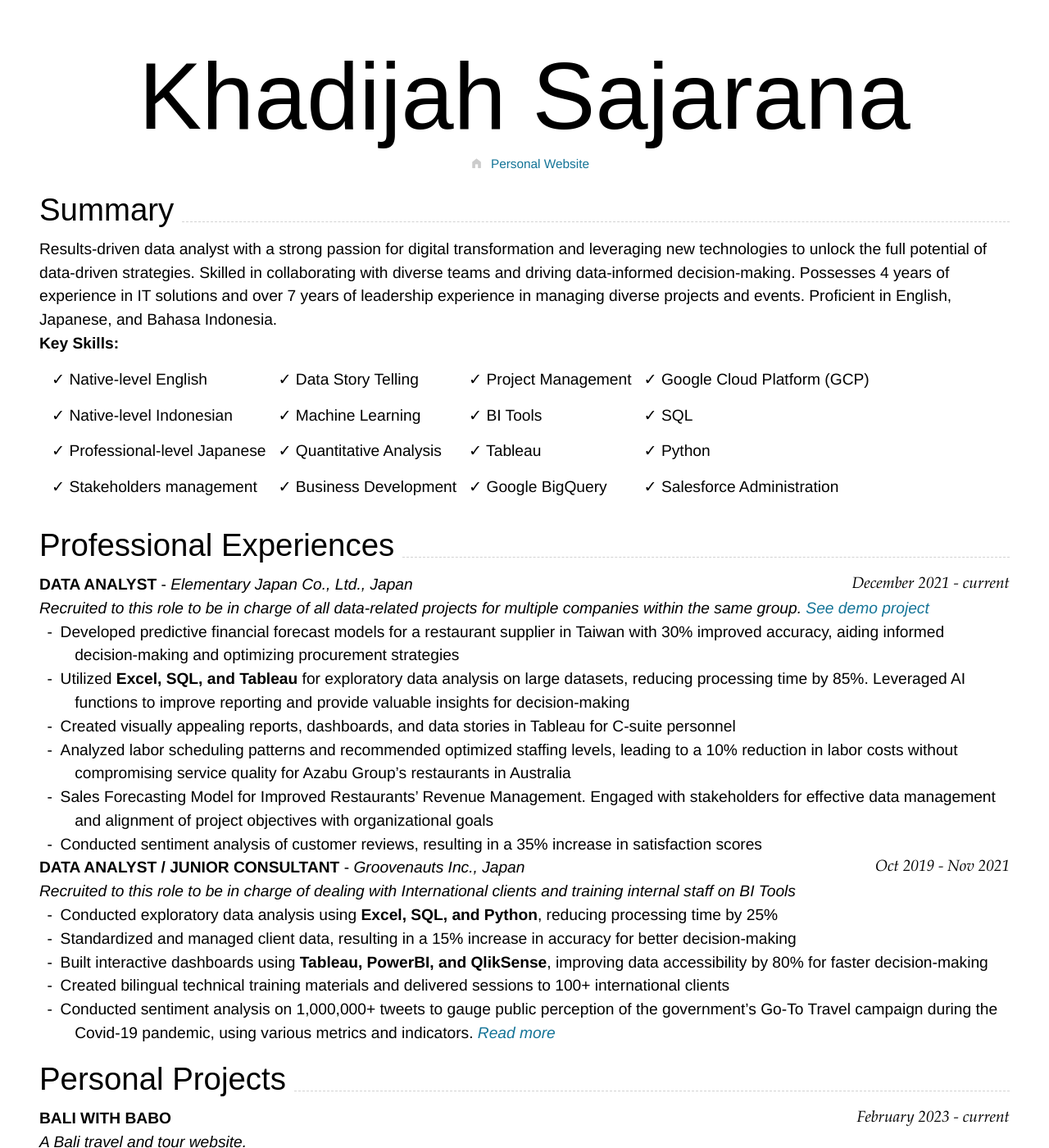
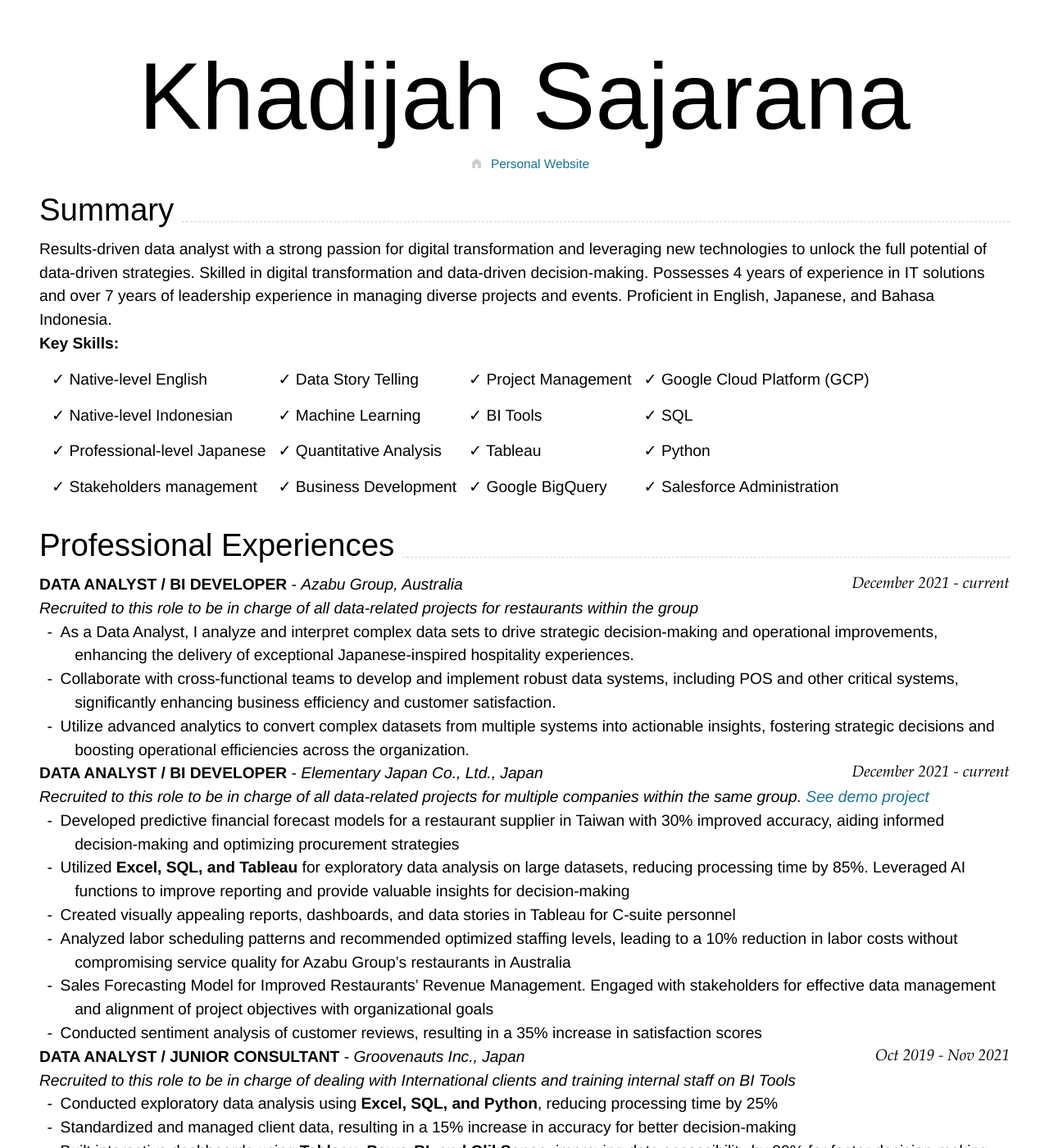
Before and after one commit to ksajarana/KhadijahSajarana_Resume, a Jekyll site: the page built from index.md, in a window 1280 px wide and 1400 px high. Shown: the whole window at 82% size. Built offline with Jekyll 4.4.1, drawn with Linux system fonts in a browser that asks for light colours; nearby versions of some CDN libraries; some of the changed text lies outside the part shown.

Commit message:
Update May 12 index.md

```diff
--- a/index.md
+++ b/index.md
@@ -2,7 +2,7 @@
 layout: cv
 title: Khadijah Sajarana
 homepage:
-  url: https://khadijahsajarana.devi.page/
+  url: https://www.khadijahsajarana.com
   text: Personal Website
 
 ---
@@ -13,7 +13,7 @@ homepage:
 
 ## Summary
 
-Results-driven data analyst with a strong passion for digital transformation and leveraging new technologies to unlock the full potential of data-driven strategies. Skilled in collaborating with diverse teams and driving data-informed decision-making. Possesses 4 years of experience in IT solutions and over 7 years of leadership experience in managing diverse projects and events. Proficient in English, Japanese, and Bahasa Indonesia.
+Results-driven data analyst with a strong passion for digital transformation and leveraging new technologies to unlock the full potential of data-driven strategies. Skilled in digital transformation and data-driven decision-making. Possesses 4 years of experience in IT solutions and over 7 years of leadership experience in managing diverse projects and events. Proficient in English, Japanese, and Bahasa Indonesia.
 
 **Key Skills:**
 
@@ -47,7 +47,17 @@ Results-driven data analyst with a strong passion for digital transformation and
 
 ## Professional Experiences
 
-**DATA ANALYST** - *Elementary Japan Co., Ltd., Japan* `December 2021 - current`
+**DATA ANALYST / BI DEVELOPER** - *Azabu Group, Australia* `December 2021 - current`
+
+*Recruited to this role to be in charge of all data-related projects for restaurants within the group*
+
+- As a Data Analyst, I analyze and interpret complex data sets to drive strategic decision-making and operational improvements, enhancing the delivery of exceptional Japanese-inspired hospitality experiences.
+- Collaborate with cross-functional teams to develop and implement robust data systems, including POS and other critical systems, significantly enhancing business efficiency and customer satisfaction.
+- Utilize advanced analytics to convert complex datasets from multiple systems into actionable insights, fostering strategic decisions and boosting operational efficiencies across the organization.
+
+
+
+**DATA ANALYST / BI DEVELOPER** - *Elementary Japan Co., Ltd., Japan* `December 2021 - current`
 
 *Recruited to this role to be in charge of all data-related projects for multiple companies within the same group.* [*See demo project*](https://public.tableau.com/views/SalesandMarginDashboard-Demo/Home?:language=en-US&publish=yes&:display_count=n&:origin=viz_share_link)
 
@@ -76,9 +86,9 @@ Results-driven data analyst with a strong passion for digital transformation and
 **BALI WITH BABO** `February 2023 - current`
 
 *A Bali travel and tour website.*
-- Design and implement the business development plan, increasing revenue by 110%
+- Design and implement the business development plan
 - Built the company’s [website](https://www.baliwithbabo.com), designed [business and promotional materials](https://ko-fi.com/s/1d9bd81c3b)
-- Lead the company's effort to expand the target market Internationally, resulting in 1000+ new engagements in the first 3 months
+- Lead the company's effort to expand the target market Internationally, resulting in a 500% increase in bookings within the first year
 
 ## Education
 
@@ -86,6 +96,6 @@ Results-driven data analyst with a strong passion for digital transformation and
 
 **Key Achievements:**
 
-- CEO of Global Business Leaders, the longest-running future global business leaders community in Japan.
+- CEO of [Global Business Leaders](https://www.gblprogram.com/), the longest-running future global business leaders community in Japan.
 - Director of Global Business Case Challenge APU, the first international business case challenge in Japan.
 - Lead student researcher at Fundokin Shoyu Co., Ltd., developed and launched a Honey Halal Soy Sauce in Japan. [*Learn more*](https://www.youtube.com/watch?v=i5KO-UH9EKY&themeRefresh=1)
```
